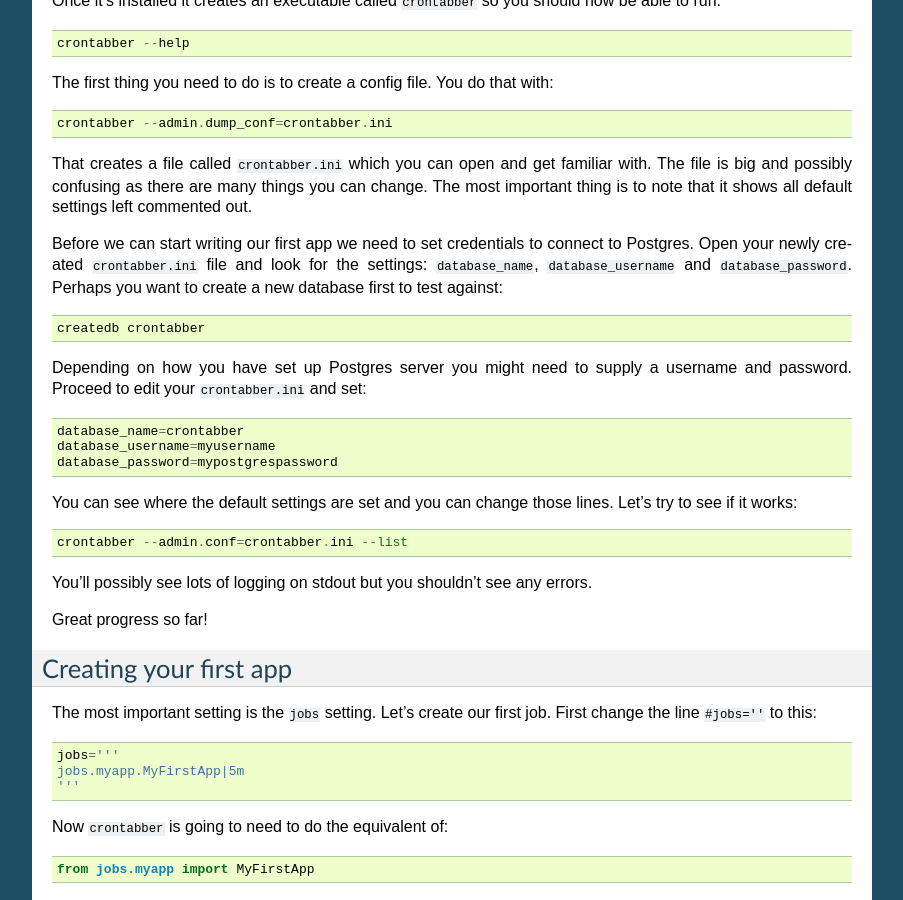
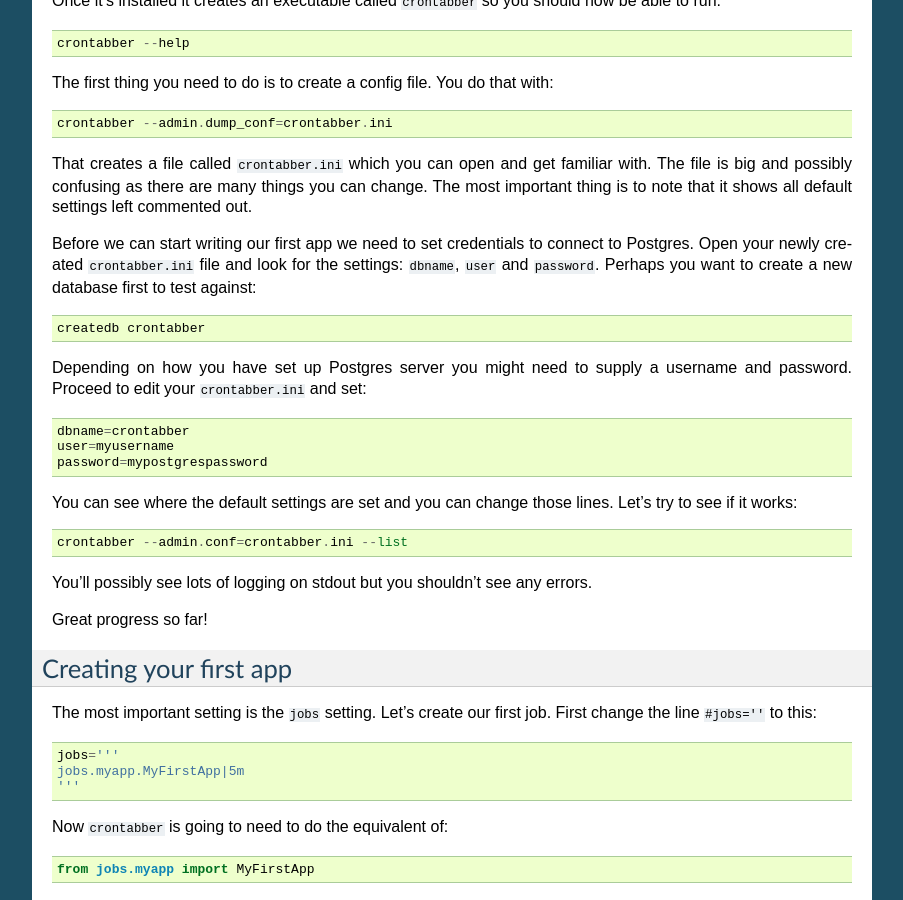
Before and after one commit to mozilla/crontabber, a Sphinx documentation site: the page built from docs/user/intro.rst, in a window 1280 px wide and 900 px high, scrolled down 392 px. Shown: the whole window, without its empty margins (198-1101 px from the left). Built offline with Sphinx 7.4.7, drawn with Linux system fonts in a browser that asks for light colours.

```diff
--- a/docs/developer/runningtests.rst
+++ b/docs/developer/runningtests.rst
@@ -19,9 +19,9 @@ Next, in the root directory of the project create a file called
 
 
     [crontabber]
-    database_username=myusername
-    database_password=mypassword
-    database_name=test_crontabber
+    user=myusername
+    password=mypassword
+    dbname=test_crontabber
 
 To start all the tests run::
 
--- a/docs/user/intro.rst
+++ b/docs/user/intro.rst
@@ -33,7 +33,7 @@ all default settings left commented out.
 
 Before we can start writing our first app we need to set credentials to
 connect to Postgres. Open your newly created ``crontabber.ini`` file and look
-for the settings: ``database_name``, ``database_username`` and ``database_password``.
+for the settings: ``dbname``, ``user`` and ``password``.
 Perhaps you want to create a new database first to test against::
 
     createdb crontabber
@@ -41,9 +41,9 @@ Perhaps you want to create a new database first to test against::
 Depending on how you have set up Postgres server you might need to supply a
 username and password. Proceed to edit your ``crontabber.ini`` and set::
 
-    database_name=crontabber
-    database_username=myusername
-    database_password=mypostgrespassword
+    dbname=crontabber
+    user=myusername
+    password=mypostgrespassword
 
 You can see where the default settings are set and you can change those lines.
 Let's try to see if it works::
```
Also changed, not shown: README.md (+3 -3 lines), .travis.yml, exampleapp/README.md, 6 other files.
